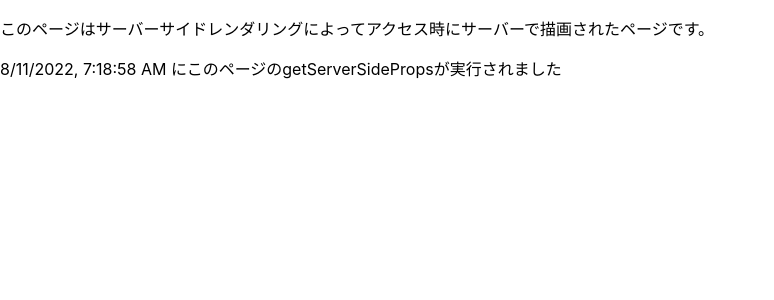
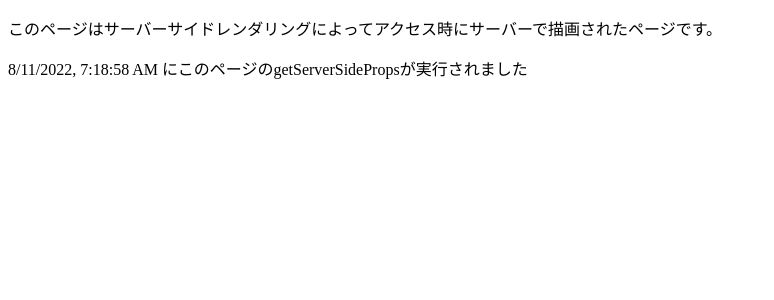
Before and after one commit to dekihi-app/TypeScriptReactNextJsStudy, a Next.js app in the folder src/next-sample/: page /ssr in a window 1280 px wide. Shown: the top 300 px of the page, without its empty margins (0-774 px from the left). Built offline with nearby package versions, Linux system fonts and the light colour scheme.

Commit message:
add theme

```diff
--- a/src/next-sample/pages/_app.tsx
+++ b/src/next-sample/pages/_app.tsx
@@ -1,8 +1,14 @@
-import '../styles/globals.css'
-import type { AppProps } from 'next/app'
+import { AppProps } from "next/app";
+import { ThemeProvider } from "styled-components";
+import { theme } from "../theme";
 
-function MyApp({ Component, pageProps }: AppProps) {
-  return <Component {...pageProps} />
-}
+const MyApp = ({ Component, pageProps }: AppProps) => {
+  // styled-componentsでテーマを使用するためにThemeProviderを置く
+  return (
+    <ThemeProvider theme={theme}>
+      <Component {...pageProps} />
+    </ThemeProvider>
+  );
+};
 
-export default MyApp
+export default MyApp;
--- /dev/null
+++ b/src/next-sample/theme.ts
@@ -0,0 +1,12 @@
+export const theme = {
+  space: ['0px', '4px', '8px', '16px', '24px', '32px'],
+  colors: {
+    whilte: '#ffffff',
+    black: '#000000',
+    red: '#ff0000',
+  },
+  fontSizes: ['12px', '14px', '16px', '18px', '20px', '23px'],
+  fonts: {
+    primary: `arial, sans-serif`,
+  },
+};
```
